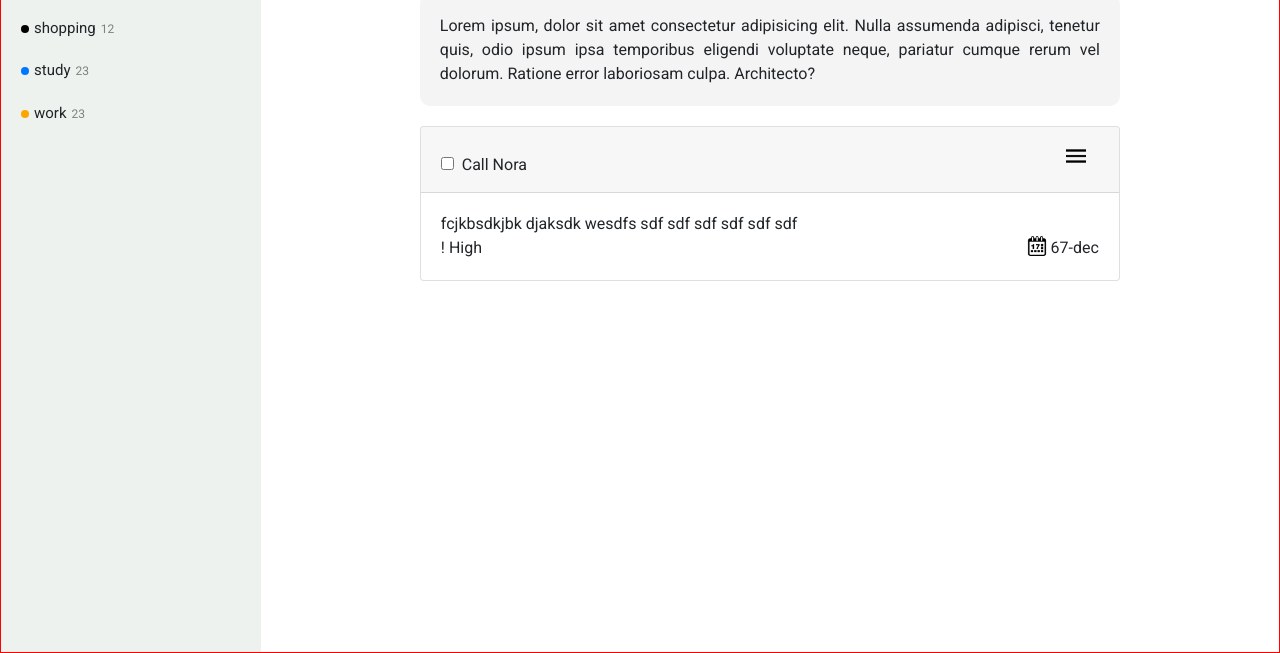
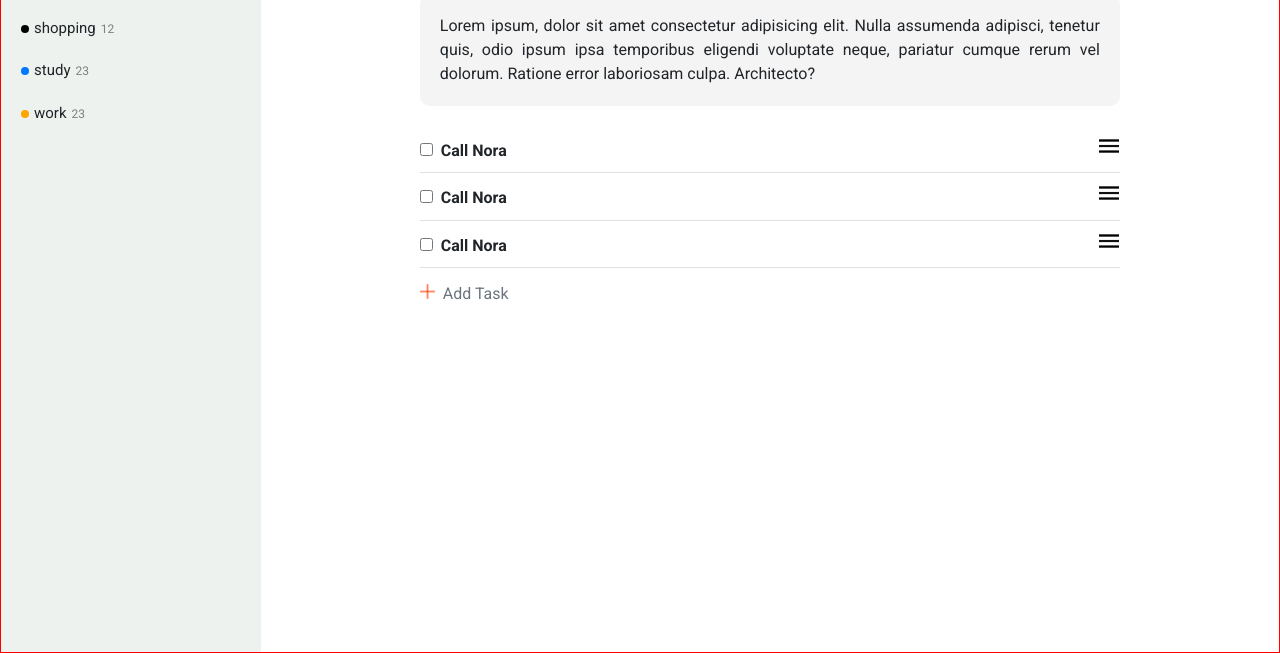
Before and after one commit to misterpaul4/TODO-List, a website built with webpack: page experiments/index.html in a window 1280 px wide. Shown: the part 147-800 px from the top of the page. Built offline with nearby package versions, Linux system fonts and the light colour scheme.

Commit message:
Adjust todo style

```diff
--- a/experiments/index.html
+++ b/experiments/index.html
@@ -78,24 +78,30 @@
           Ratione error laboriosam culpa. Architecto?
         </div>
         <div class="todos">
-          <div class="accordion" id="accordionExample">
-            <div class="card">
-              <div class="card-header" id="headingOne">
-                <h2 class="mb-0 todo-header">
+          <div class="accordion pb-2 border-bottom border-grey" id="accordionExample">
+            <div class="card border-0">
+              <div class="card-header m-0 p-0 border-0 bg-white" id="headingOne">
+                <h2 class="mb-0 d-flex align-items-baseline justify-content-between">
                   <div>
                     <input type="checkbox" name="todo-checkbox">
-                    <span class="due-date">Call Nora</span>
+                    <span class="due-date font-weight-bold">Call Nora</span>
                   </div>
-                  <button class="btn btn-link" type="button" data-toggle="collapse" data-target="#collapseOne" aria-expanded="true" aria-controls="collapseOne">
+                  <button
+                    class="btn p-0 m-0 d-flex align-items-baseline"
+                    type="button" data-toggle="collapse"
+                    data-target="#collapseOne"
+                    aria-expanded="true"
+                    aria-controls="collapseOne"
+                  >
                     <span class="more-icon bg-icon"></span>
                   </button>
                 </h2>
               </div>
 
-              <div id="collapseOne" class="collapse show" aria-labelledby="headingOne" data-parent="#accordionExample">
+              <div id="collapseOne" class="collapse" aria-labelledby="headingOne" data-parent="#accordionExample">
                 <div class="card-body">
-                  <div class="todo-description">
-                    fcjkbsdkjbk djaksdk wesdfs sdf sdf sdf sdf sdf sdf
+                  <div class="todo-description text-justify">
+                    Lorem ipsum, dolor sit amet consectetur adipisicing elit. Numquam, rerum. Voluptate incidunt dolor aspernatur itaque dignissimos fugiat animi dolore, repudiandae ad facere laborum possimus deserunt atque libero officiis accusamus! Deleniti!Maxime, tempora commodi ad consequatur deleniti inventore ipsum quia unde consequuntur quaerat cum placeat praesentium autem laborum totam. Nemo debitis delectus dicta dolorum? Laudantium obcaecati ut velit ex error cupiditate.
                   </div>
 
                   <div class="todo-priority-duedate">
@@ -104,6 +110,87 @@
                   </div>
                 </div>
               </div>
+            </div>
+          </div>
+          <div class="accordion pb-2 border-bottom border-grey" id="accordionExample">
+            <div class="card border-0">
+              <div class="card-header m-0 p-0 border-0 bg-white" id="headingOne">
+                <h2 class="mb-0 d-flex align-items-baseline justify-content-between">
+                  <div>
+                    <input type="checkbox" name="todo-checkbox">
+                    <span class="due-date font-weight-bold">Call Nora</span>
+                  </div>
+                  <button
+                    class="btn p-0 m-0 d-flex align-items-baseline"
+                    type="button" data-toggle="collapse"
+                    data-target="#collapseTwo"
+                    aria-expanded="true"
+                    aria-controls="collapseTwo"
+                  >
+                    <span class="more-icon bg-icon"></span>
+                  </button>
+                </h2>
+              </div>
+
+              <div id="collapseTwo" class="collapse" aria-labelledby="headingOne" data-parent="#accordionExample">
+                <div class="card-body">
+                  <div class="todo-description text-justify">
+                    Lorem ipsum, dolor sit amet consectetur adipisicing elit. Numquam, rerum. Voluptate incidunt dolor aspernatur itaque dignissimos fugiat animi dolore, repudiandae ad facere laborum possimus deserunt atque libero officiis accusamus! Deleniti!Maxime, tempora commodi ad consequatur deleniti inventore ipsum quia unde consequuntur quaerat cum placeat praesentium autem laborum totam. Nemo debitis delectus dicta dolorum? Laudantium obcaecati ut velit ex error cupiditate.
+                  </div>
+
+                  <div class="todo-priority-duedate">
+                    <span class="todo-priority">! High</span>
+                    <div class="d-flex align-item-center"><span class="date-icon bg-icon mr-1"></span><span class="due-date-input">67-dec</span></div>
+                  </div>
+                </div>
+              </div>
+            </div>
+          </div>
+          <div class="accordion pb-2 border-bottom border-grey" id="accordionExample">
+            <div class="card border-0">
+              <div class="card-header m-0 p-0 border-0 bg-white" id="headingOne">
+                <h2 class="mb-0 d-flex align-items-baseline justify-content-between">
+                  <div>
+                    <input type="checkbox" name="todo-checkbox">
+                    <span class="due-date font-weight-bold">Call Nora</span>
+                  </div>
+                  <button
+                    class="btn p-0 m-0 d-flex align-items-baseline"
+                    type="button" data-toggle="collapse"
+                    data-target="#collapseThree"
+                    aria-expanded="true"
+                    aria-controls="collapseThree"
+                  >
+                    <span class="more-icon bg-icon"></span>
+                  </button>
+                </h2>
+              </div>
+
+              <div id="collapseThree" class="collapse" aria-labelledby="headingOne" data-parent="#accordionExample">
+                <div class="card-body">
+                  <div class="todo-description text-justify">
+                    Lorem ipsum, dolor sit amet consectetur adipisicing elit. Numquam, rerum. Voluptate incidunt dolor aspernatur itaque dignissimos fugiat animi dolore, repudiandae ad facere laborum possimus deserunt atque libero officiis accusamus! Deleniti!Maxime, tempora commodi ad consequatur deleniti inventore ipsum quia unde consequuntur quaerat cum placeat praesentium autem laborum totam. Nemo debitis delectus dicta dolorum? Laudantium obcaecati ut velit ex error cupiditate.
+                  </div>
+
+                  <div class="todo-priority-duedate">
+                    <span class="todo-priority">! High</span>
+                    <div class="d-flex align-item-center"><span class="date-icon bg-icon mr-1"></span><span class="due-date-input">67-dec</span></div>
+                  </div>
+                </div>
+              </div>
+            </div>
+          </div>
+          <div class="accordion pb-2" id="accordionExample">
+            <div class="card border-0">
+              <div class="card-header m-0 p-0 border-0 bg-white" id="headingOne">
+                <h2 class="mb-0 d-flex align-items-baseline justify-content-between">
+                  <div class="d-flex pt-3">
+                    <div class="action-plus bg-icon"></div>
+                    <span class="due-date text-muted ml-2">Add Task</span>
+                  </div>
+                </h2>
+              </div>
+            </div>
           </div>
         </div>
       </div>
--- a/experiments/style.css
+++ b/experiments/style.css
@@ -110,6 +110,7 @@ header .logo {
 .action-plus {
   width: 15px;
   height: 15px;
+  cursor: pointer;
   background-image: url(./images/icons/action-plus.png);
 }
 
@@ -276,3 +277,8 @@ button:hover {
 .more-icon {
   background-image: url(./images/icons/more.png);
 }
+
+.btn.focus,
+.btn:focus {
+  box-shadow: inset 0 -1px 0 #ddd;
+}
```
